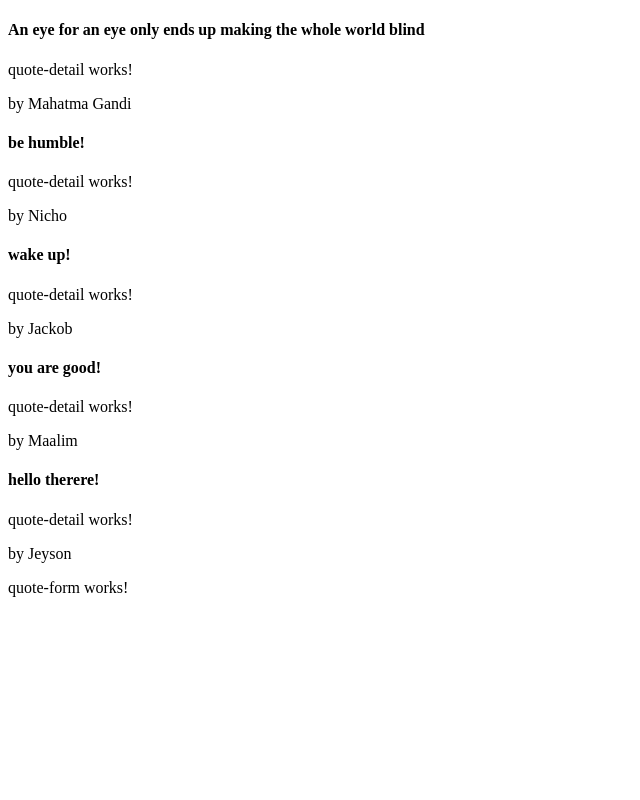
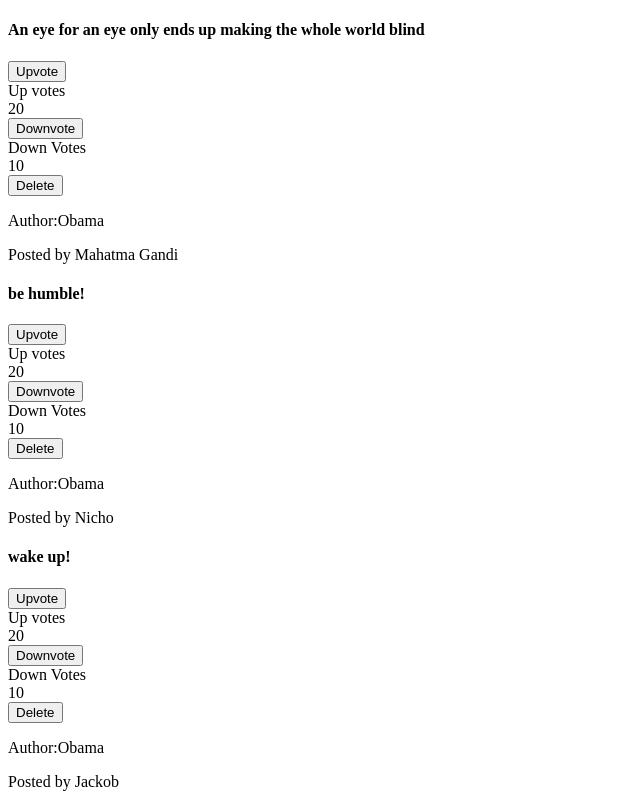
Before and after one commit to Maalim18/quotes-app, an Angular app: page / in a window 1280 px wide. Shown: the top 800 px of the page, without its empty margins (0-640 px from the left). Built offline with nearby package versions, Linux system fonts and the light colour scheme.

Commit message:
add the changes

```diff
--- a/src/app/quote-detail/quote-detail.component.html
+++ b/src/app/quote-detail/quote-detail.component.html
@@ -1 +1,9 @@
-<p>quote-detail works!</p>
+<div class="votes">
+    <button (click)='upvote()'>Upvote</button>
+    <div>Up votes<br>{{quoty.upvote}}</div>
+    <button (click)='downvote()'>Downvote</button>
+    <div id="downVote">Down Votes<br>{{quoty.downvote}}</div>
+    <button (click)='deleteQuote(true)'>Delete</button>
+  </div>
+  <p >Author:{{quoty.author}}</p>
+  Posted
```
